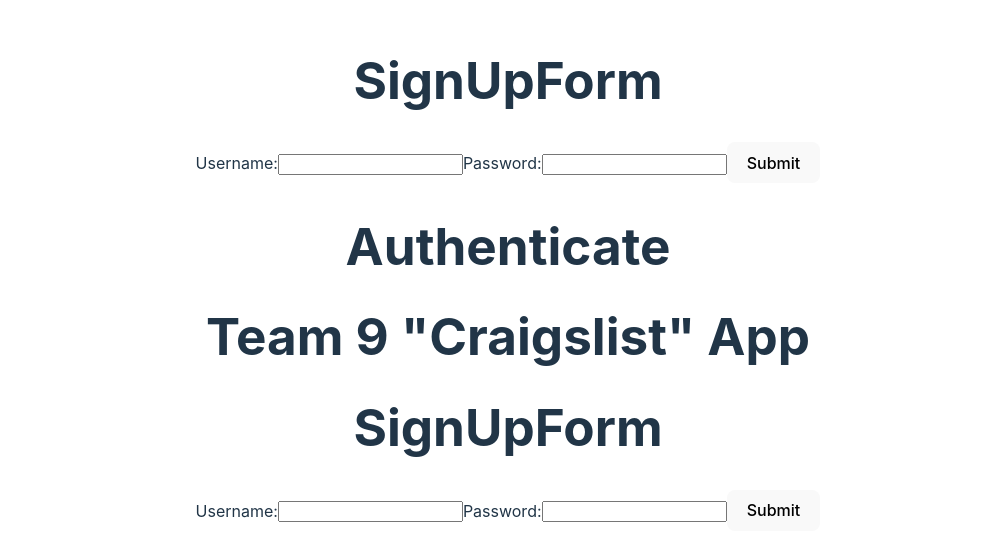
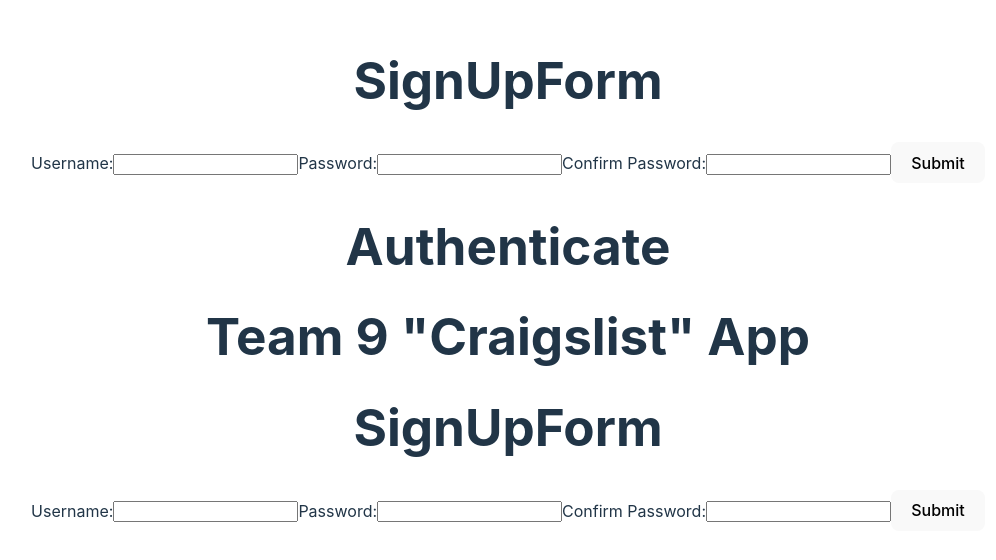
Before and after one commit to StrangerSouls/StrangerThings, a React (Vite) app in the folder Workshop30_StrangersThings/: page /signupform in a window 1280 px wide. Shown: the part 126-686 px from the top of the page, without its empty margins (132-1128 px from the left). Built offline with nearby package versions, Linux system fonts and the light colour scheme.

Commit message:
completed basic functionality of signupform, needs welcome message still

```diff
--- a/Workshop30_StrangersThings/src/components/SignUpForm.jsx
+++ b/Workshop30_StrangersThings/src/components/SignUpForm.jsx
@@ -1,16 +1,22 @@
-import { useState, useEffect} from "react";
+import { useState } from "react";
 import PropTypes from "prop-types";
 
 export default function SignUpForm({ setToken }) {
   const [userName, setUsername] = useState("");
   const [password, setPassword] = useState("");
+  const [confirmPassword, setConfirmPassword] = useState(""); // New state for password confirmation
   const [error, setError] = useState(null);
+
   const COHORT_NAME = '2302-ACC-CT-WEB-PT-B';
   const BASE_URL = `https://strangers-things.herokuapp.com/api/${COHORT_NAME}`;
 
   async function handleSubmit(event) {
     event.preventDefault();
-    console.log(`You got this! $$`);
+
+    if (password !== confirmPassword) {
+      setError("Passwords do not match");
+      return;
+    }
 
     const registerUser = async () => {
       try {
@@ -30,9 +36,9 @@ export default function SignUpForm({ setToken }) {
         const result = await response.json();
 
         console.log(result);
-		if (result && result.data && result.data.token) {
-			setToken(result.data.token);
-		}
+        if (result && result.data && result.data.token) {
+          setToken(result.data.token);
+        }
         return result;
       } catch (err) {
         console.error(err);
@@ -50,25 +56,38 @@ export default function SignUpForm({ setToken }) {
           Username:
         </label>
         <input
+          type="text"
           value={userName}
           onChange={(e) => setUsername(e.target.value)}
+          required
         />
         <label>
           Password:
         </label>
         <input
+          type="password"
           value={password}
           onChange={(e) => setPassword(e.target.value)}
+          required
         />
+        <label>
+          Confirm Password:
+        </label>
+        <input
+          type="password"
+          value={confirmPassword}
+          onChange={(e) => setConfirmPassword(e.target.value)}
+          required
+        />
+        {error && <p>{error}</p>}
         <button type="submit">
           Submit
         </button>
       </form>
     </div>
   )
-
 }
 
 SignUpForm.propTypes = {
-	setToken: PropTypes.func.isRequired,
-  };
+  setToken: PropTypes.func.isRequired,
+};
```
